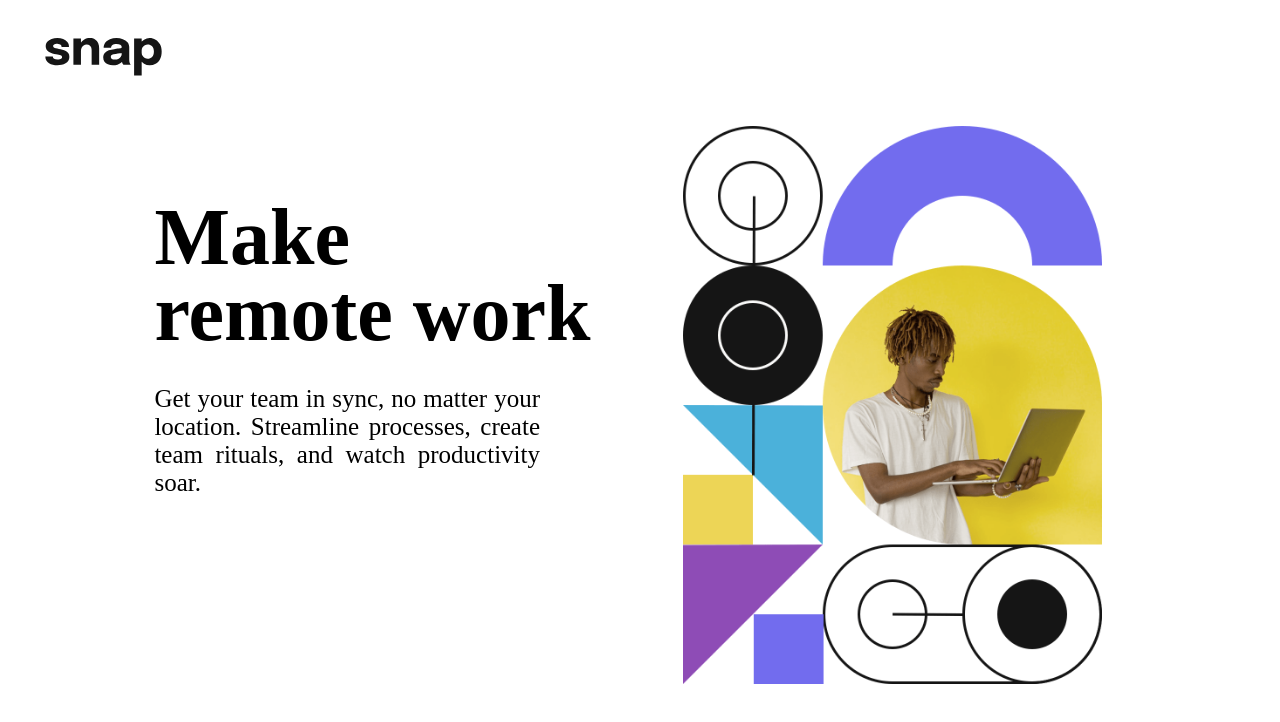
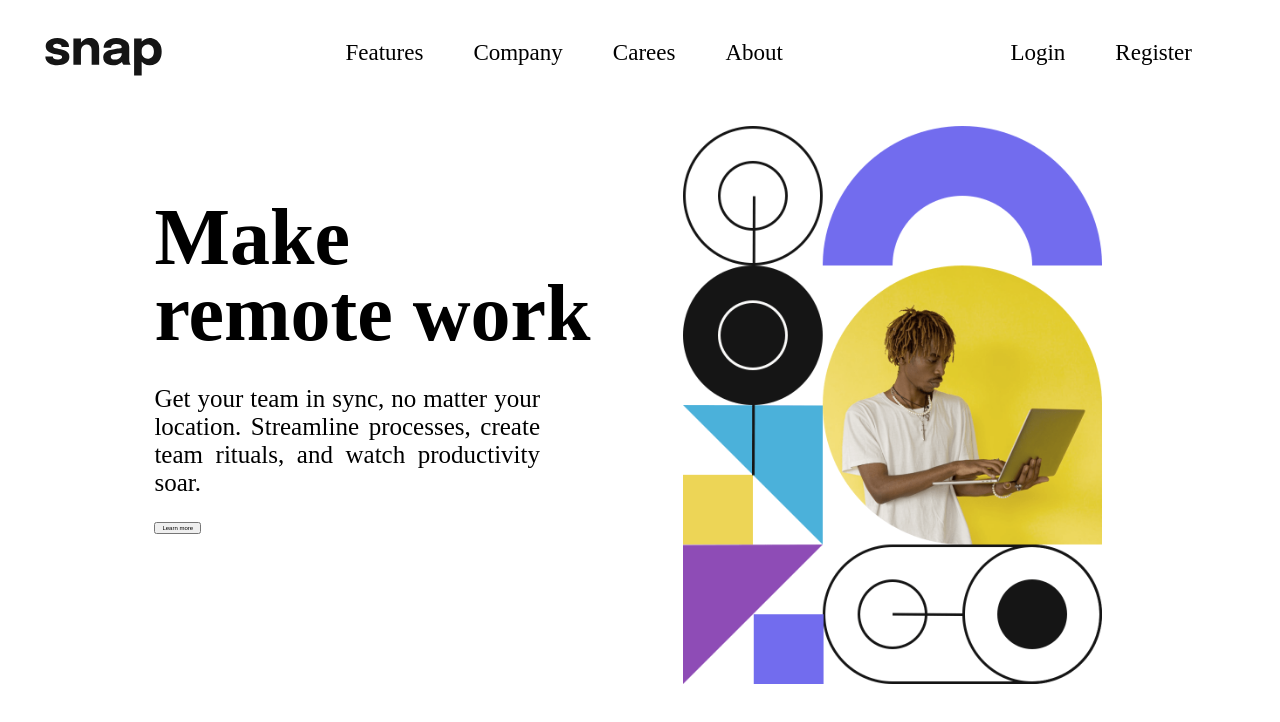
Before and after one commit to BrunoOliveira16/section-dropdown-navigation, a plain HTML site: page index.html in a window 1280 px wide. Drawn offline with Linux system fonts and the light colour scheme.

Commit message:
Etapa 02 concluida - criação de lista de navegação, botão e estilização parcial

```diff
--- a/css/header.css
+++ b/css/header.css
@@ -1,5 +1,7 @@
 header {
     padding: 30px;
+    display: flex;
+    justify-content: space-between;
 }
 
 .logo {
@@ -8,3 +10,23 @@ header {
     justify-content: center;
     align-items: center;
 }
+
+.lista-nav {
+    width: 50%;
+    display: flex;
+    flex-direction: column;
+    align-items: center;
+}
+
+.nav-list {
+   display: flex;
+   list-style-type: none;
+}
+
+.nav-list li, a {
+    justify-content: space-around;
+    margin-right: 25px;
+    font-size: 2.3rem;
+    text-decoration: none;
+    color: black;
+}
--- a/index.html
+++ b/index.html
@@ -18,6 +18,21 @@
             <img src="./img/logo.svg" alt="logo">
         </div>
 
+        <div class="lista-nav">
+            <ul class="nav-list">
+                <li class="nav-item"><a href="#Features">Features</a></li>
+                <li class="nav-item"><a href="#Company">Company</a></li>
+                <li class="nav-item"><a href="#Carees">Carees</a></li>
+                <li class="nav-item"><a href="#About">About</a></li>
+            </ul>
+        </div>
+
+        <div class="lista-nav01">
+            <ul class="nav-list">
+                <li class="nav-item"><a href="#Login">Login</a></li>
+                <li class="nav-item-01"><a href="#Register">Register</a></li>
+            </ul>
+        </div>
 
     </header>
 
@@ -32,6 +47,7 @@
                 <h1>Make</h1>
                 <h1>remote work</h1>
                 <p>Get your team in sync, no matter your location. Streamline processes, create team rituals, and watch productivity soar.</p>
+                <button type="button" title="Learn more">Learn more</button>
             </div>
 
         </div>
```
